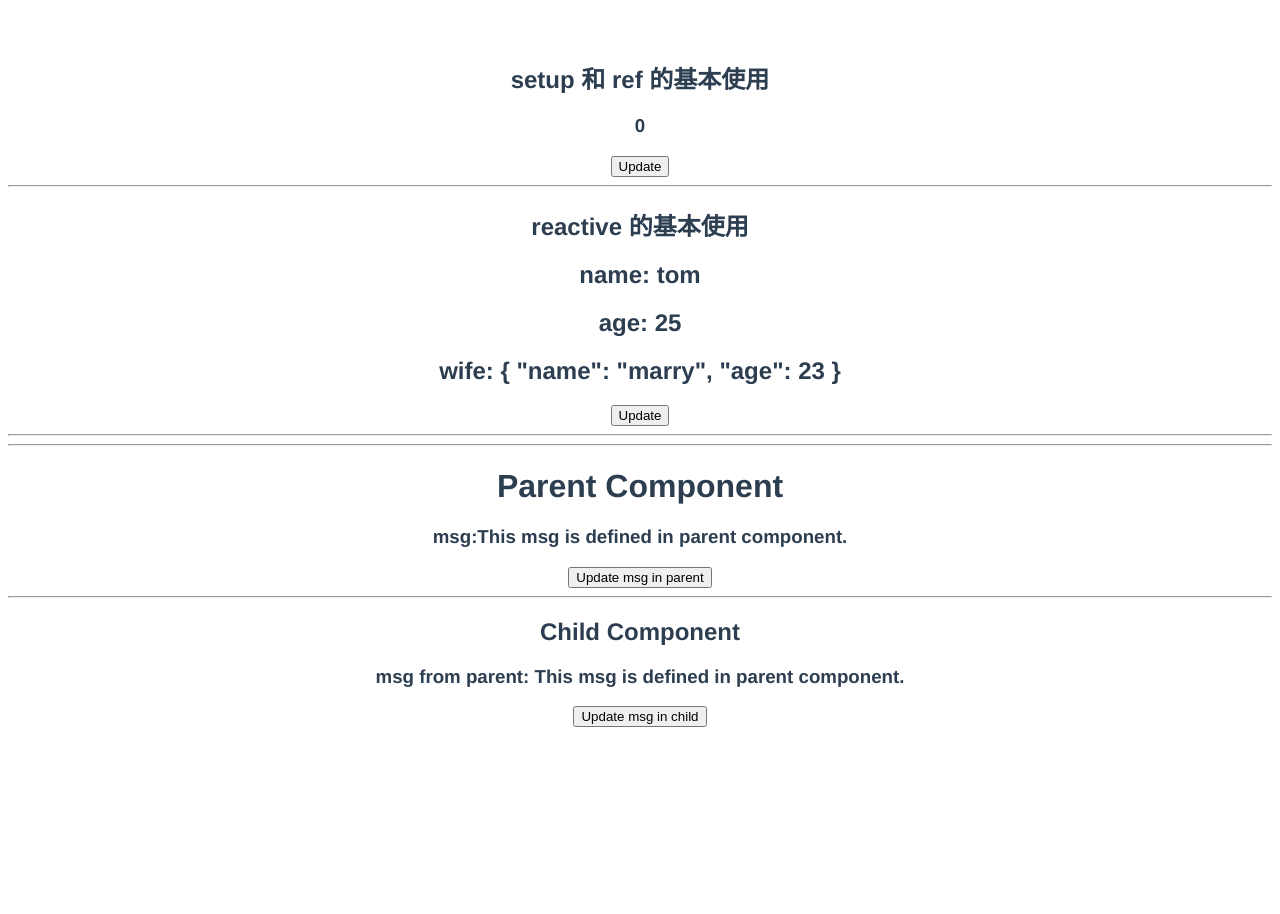
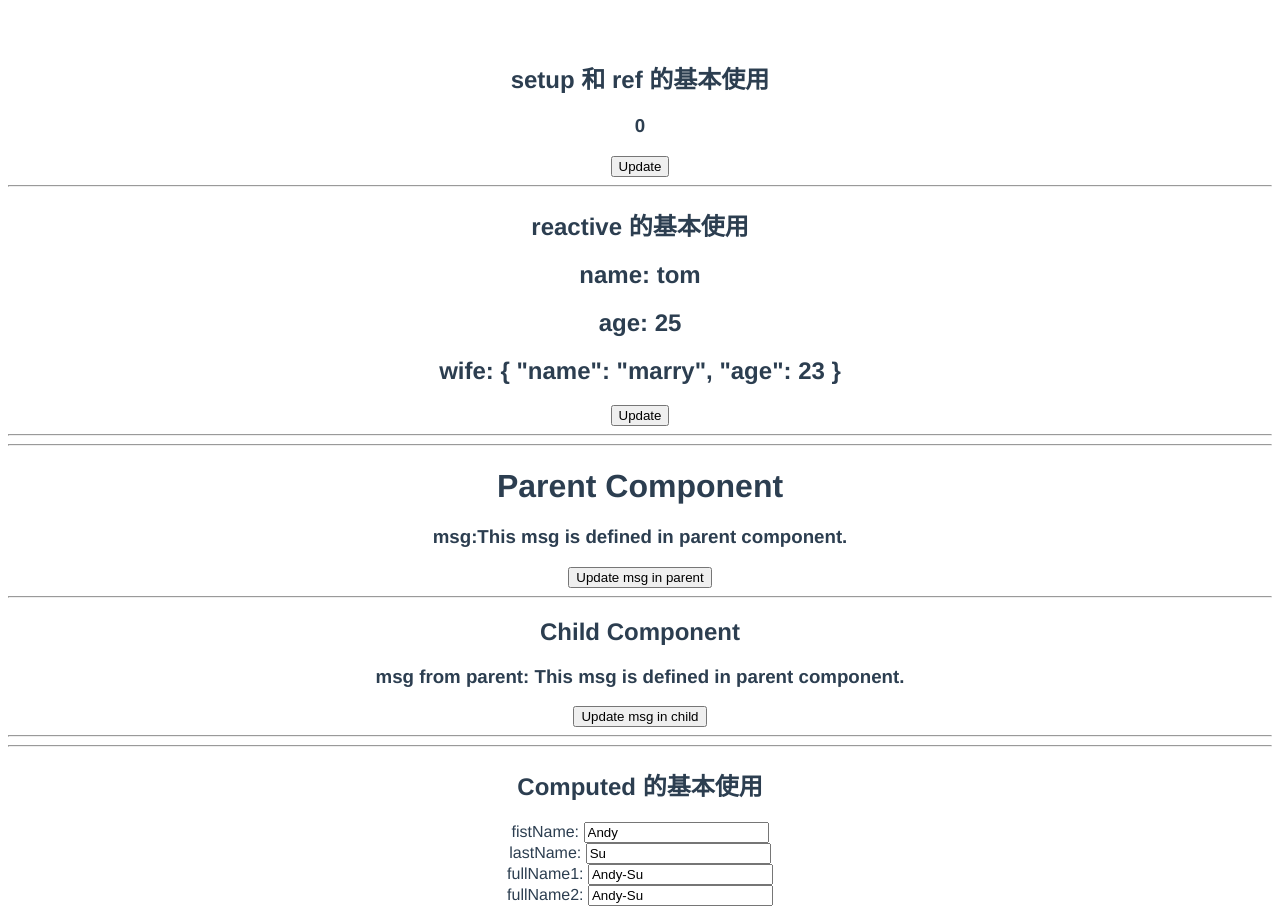
Before and after one commit to coliver0221/Vue-practice, a Vue app in the folder first_practice/: page / in a window 1280 px wide. Before the commit the page ends 800 px from the top, so only its background shows below. Built offline with nearby package versions, Linux system fonts and the light colour scheme.

Commit message:
feat: practice for computed()

```diff
--- a/first_practice/src/App.vue
+++ b/first_practice/src/App.vue
@@ -7,6 +7,9 @@
   <hr>
   <hr>
   <VariablePassing />
+  <hr>
+  <hr>
+  <Computed />
 </template>
 
 <script lang="ts">
@@ -14,6 +17,7 @@ import { defineComponent } from 'vue';
 // import HelloWorld from './components/HelloWorld.vue';
 import BasicPractice from './components/BasicPractice.vue';
 import VariablePassing from './components/VariablePassing/Parent.vue';
+import Computed from './components/Computed.vue';
 
 export default defineComponent({
   name: 'App',
@@ -21,7 +25,8 @@ export default defineComponent({
     // original component
     // HelloWorld
     BasicPractice,
-    VariablePassing
+    VariablePassing,
+    Computed
   }
 });
 </script>
--- /dev/null
+++ b/first_practice/src/components/Computed.vue
@@ -0,0 +1,42 @@
+<template>
+    <h2>Computed 的基本使用</h2>
+    fistName: <input v-model="user.firstName"/><br>
+    lastName: <input v-model="user.lastName"/><br>
+    fullName1: <input v-model="fullName1"/><br>
+    fullName2: <input v-model="fullName2"/><br>
+</template>
+<script lang="ts">
+import { computed, defineComponent, reactive } from 'vue'
+export default defineComponent({
+    name:'App',
+    setup() {
+        const user = reactive({
+            firstName: 'Andy',
+            lastName: 'Su'
+        })
+
+        // computed with only getter
+        const fullName1 = computed(() => {
+            return user.firstName + '-' + user.lastName
+        })
+
+        // computed with getter and setter
+        const fullName2 = computed({
+            get() {
+                return user.firstName + '-' + user.lastName
+            },
+            set(val: string) {
+                const names = val.split('-')
+                user.firstName = names[0]
+                user.lastName = names[1]
+            }
+        })
+
+        return {
+            user,
+            fullName1,
+            fullName2
+        }
+    },
+})
+</script>
```
